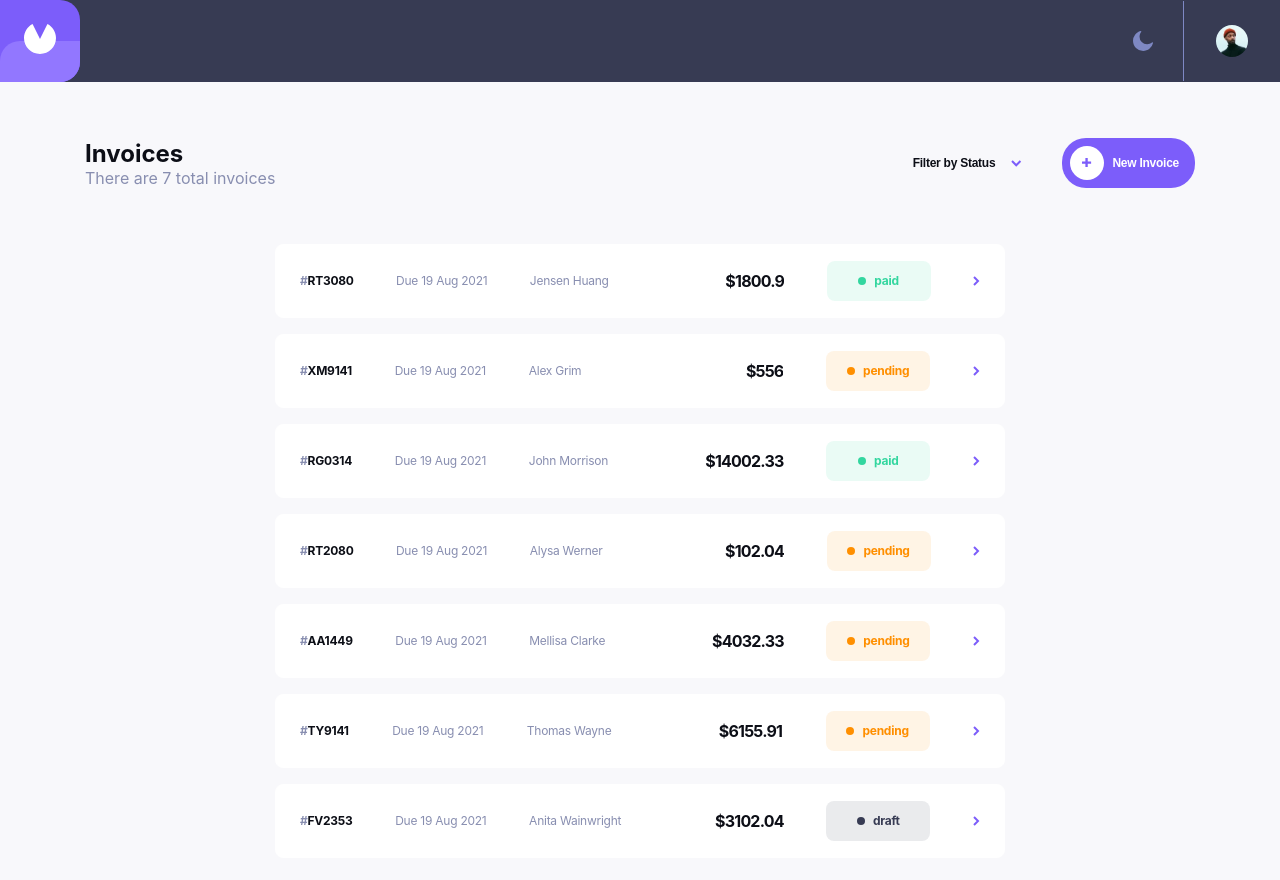
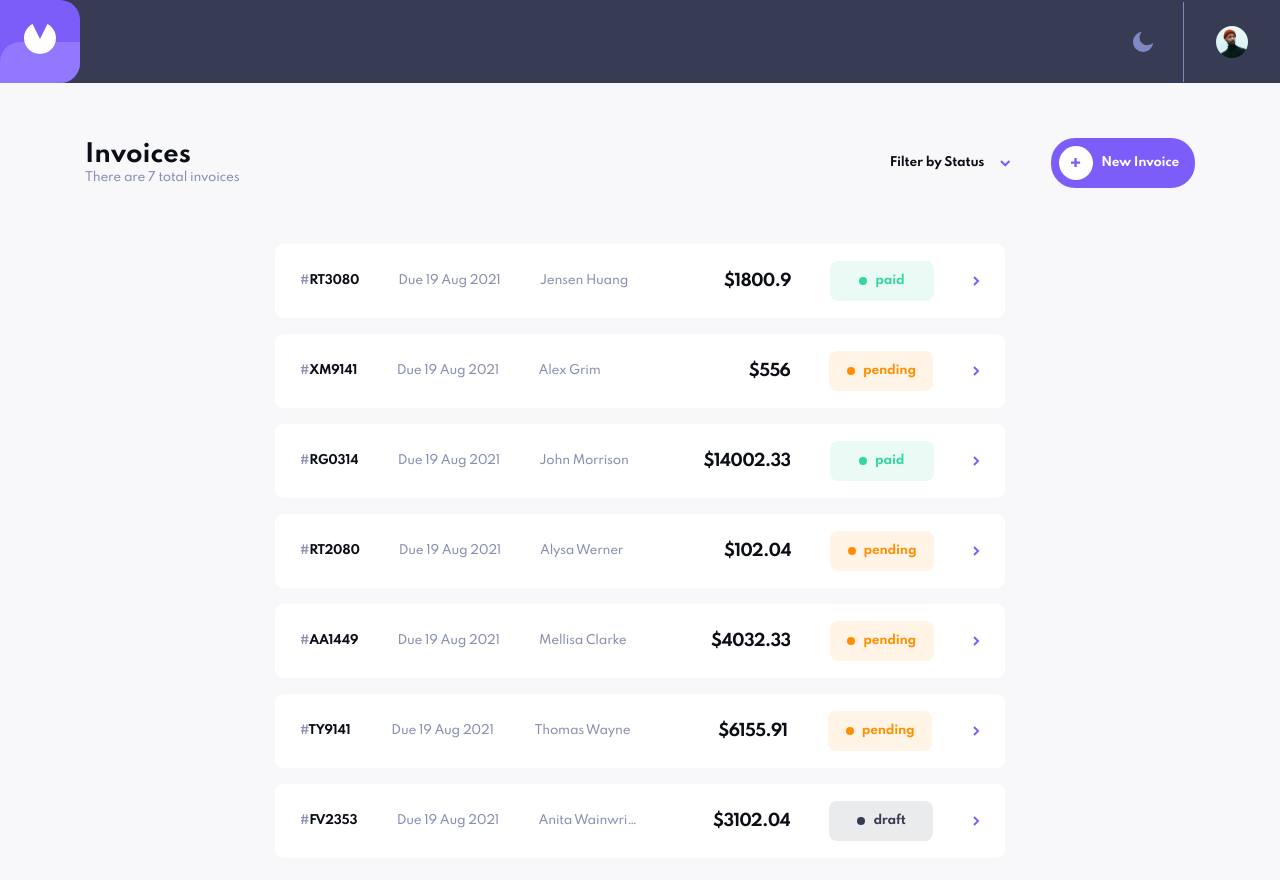
Before and after one commit to MartineauRemi/invoice-app-v2, a React (Create React App) app: page / in a window 1280 px wide. Shown: the top 880 px of the page. Built offline with nearby package versions, Linux system fonts and the light colour scheme.

Commit message:
small fixes

```diff
--- a/src/Globalstyle.js
+++ b/src/Globalstyle.js
@@ -5,10 +5,10 @@ const GlobalStyle = createGlobalStyle`
         padding: 0;
         margin: 0;
         box-sizing: border-box;
+        font-family: 'Spartan', sans-serif;
     }
 
     html{
-        font-family: 'Spartan', sans-serif;
 
         /*____________ VARIABLES ____________*/
 
@@ -42,6 +42,12 @@ const GlobalStyle = createGlobalStyle`
         --fw-bold: 700;
     }
 
+    p, em, span{
+        font-size: 0.75rem;
+        line-height: 1.125rem;
+        letter-spacing: -0.25px;
+    }
+
     p, em, span, strong{
         transition: all .3s ease-in-out;
     }
@@ -53,6 +59,10 @@ const GlobalStyle = createGlobalStyle`
     li{
         list-style-type: none;
     }
+
+    fieldset{
+        border: none;
+    }
 `
 
 export default GlobalStyle;
--- a/src/layout/shared/Header.tsx
+++ b/src/layout/shared/Header.tsx
@@ -16,6 +16,7 @@ const HeaderWrapper = styled.header`
     display: flex;
     align-items: center;
     justify-content: space-between;
+    z-index: 3;
 
     @media screen and (min-width: 1440px){
         flex-direction: column;
```
Also changed, not shown: src/helpers/date.ts (+7 -5 lines).
